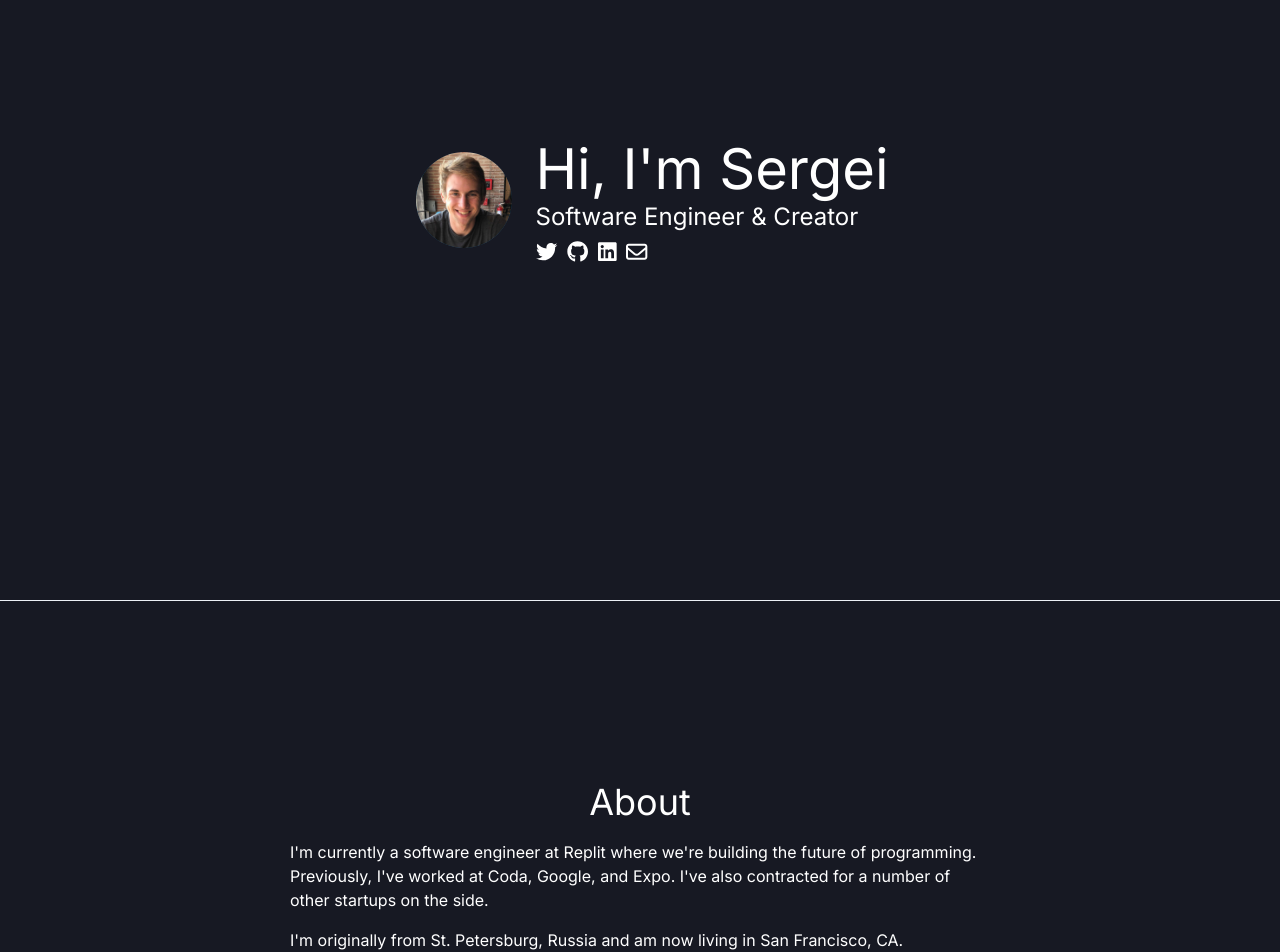
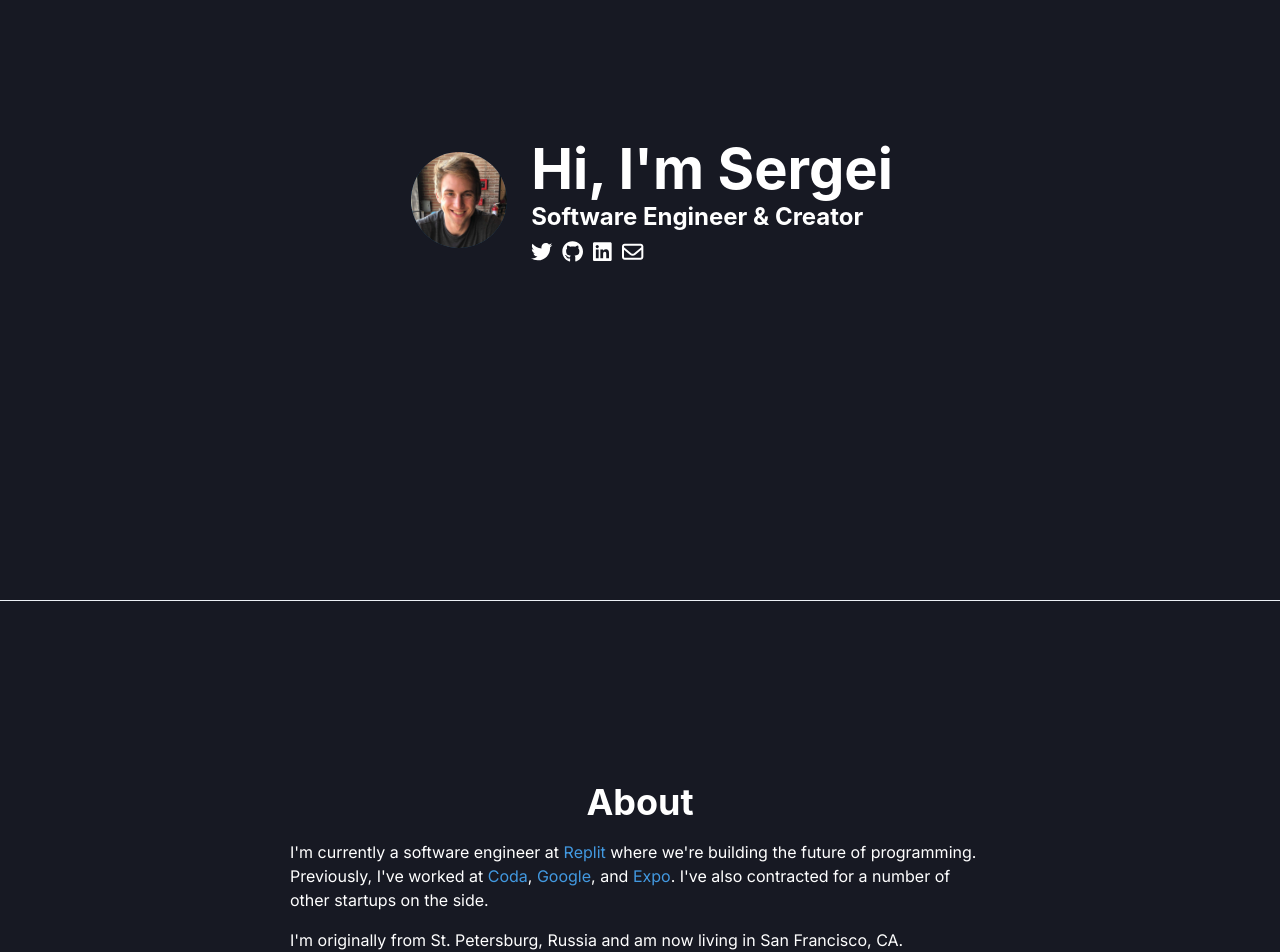
Before and after one commit to sergeichestakov/sergeidotcom, a Next.js app: page / in a window 1280 px wide. Shown: the part 200-1152 px from the top of the page. Built offline with nearby package versions, Linux system fonts and the light colour scheme.

Commit message:
Overwrite default Header styles, update some text, blue links

```diff
--- a/src/components/Header.tsx
+++ b/src/components/Header.tsx
@@ -9,10 +9,8 @@ interface Props {
 export default function Header({ children, href }: Props) {
   return (
     <Box paddingBottom="16px">
-      <Link href={href}>
-        <Heading fontFamily="Inter" fontWeight="normal" fontSize="36px">
-          {children}
-        </Heading>
+      <Link href={href} color="inherit">
+        <Heading fontSize="36px">{children}</Heading>
       </Link>
     </Box>
   );
--- a/src/sections/About.tsx
+++ b/src/sections/About.tsx
@@ -2,6 +2,8 @@ import * as React from "react";
 import { Box, Flex, Text, Link } from "@chakra-ui/react";
 import Container from "../components/Container";
 import Header from "../components/Header";
+
+const BLUE = "blue.400";
 
 export default function About() {
   return (
@@ -17,20 +19,20 @@ export default function About() {
         <Box width="100%" paddingBottom="16px">
           <Text>
             I'm currently a software engineer at{" "}
-            <Link href="https://replit.com" isExternal>
+            <Link href="https://replit.com" isExternal color={BLUE}>
               Replit
             </Link>{" "}
             where we're building the future of programming. Previously, I've
             worked at{" "}
-            <Link href="https://coda.io" isExternal>
+            <Link href="https://coda.io" isExternal color={BLUE}>
               Coda
             </Link>
             {", "}
-            <Link href="https://duckduckgo.com" isExternal>
+            <Link href="https://duckduckgo.com" isExternal color={BLUE}>
               Google
             </Link>
             {", and "}
-            <Link href="https://expo.io" isExternal>
+            <Link href="https://expo.io" isExternal color={BLUE}>
               Expo
             </Link>
             . I've also contracted for a number of other startups on the side.
--- a/src/sections/Contact.tsx
+++ b/src/sections/Contact.tsx
@@ -15,7 +15,7 @@ export default function Contact() {
         <Header href="#contact">Contact</Header>
         <Box width="100%" paddingBottom="16px">
           <SubHeading>
-            Feel free to reach out! DMs are open and I'm happy to chat.
+            Feel free to reach out! My DMs are open and I'm happy to chat.
           </SubHeading>
 
           <Flex pt="8px" justify="center">
--- a/src/sections/Intro.tsx
+++ b/src/sections/Intro.tsx
@@ -21,17 +21,10 @@ export default function Intro() {
             />
           </Box>
           <Flex flexDir="column">
-            <Heading
-              as="h1"
-              fontSize="56px"
-              fontFamily="Inter"
-              fontWeight="normal"
-            >
+            <Heading as="h1" fontSize="56px">
               Hi, I'm Sergei
             </Heading>
-            <Heading fontSize="24px" fontFamily="Inter" fontWeight="normal">
-              Software Engineer & Creator
-            </Heading>
+            <Heading fontSize="24px">Software Engineer & Creator</Heading>
             <Links />
           </Flex>
         </Flex>
--- a/src/sections/Projects.tsx
+++ b/src/sections/Projects.tsx
@@ -78,7 +78,7 @@ export default function Projects() {
       <Flex flexDir="column" justify="center" align="center" maxWidth="750px">
         <Header href="#projects">Projects</Header>
         <Box width="100%" paddingBottom="16px">
-          <SubHeading>Projects I've built in my free time</SubHeading>
+          <SubHeading>Projects I've built in my free time.</SubHeading>
           <Flex flexWrap="wrap" justify="center" align="center">
             {PERSONAL_PROJECTS.map(({ title, description, image, href }) => (
               <Card
--- a/src/sections/Talks.tsx
+++ b/src/sections/Talks.tsx
@@ -38,7 +38,7 @@ export default function Talks() {
       <Flex flexDir="column" justify="center" align="center" maxWidth="750px">
         <Header href="#talks">Talks</Header>
         <Box width="100%" paddingBottom="16px">
-          <SubHeading>Talks I've given</SubHeading>
+          <SubHeading>Talks I've given.</SubHeading>
           <Flex flexWrap="wrap" justify="center" align="center">
             {TALKS.map(({ title, description, image, href }) => (
               <Card
--- a/src/sections/Work.tsx
+++ b/src/sections/Work.tsx
@@ -1,5 +1,5 @@
 import * as React from "react";
-import { Box, Flex, Text } from "@chakra-ui/react";
+import { Box, Flex } from "@chakra-ui/react";
 import Container from "../components/Container";
 import Card from "../components/Card";
 import Header from "../components/Header";
@@ -74,7 +74,7 @@ export default function Work() {
       <Flex flexDir="column" justify="center" align="center" maxWidth="750px">
         <Header href="#work">Work</Header>
         <Box width="100%" paddingBottom="16px">
-          <SubHeading>Projects I've built at Replit</SubHeading>
+          <SubHeading>Features I've implemented at Replit.</SubHeading>
           <Flex flexWrap="wrap" justify="center" align="center">
             {WORK_PROJECTS.map(({ title, description, image, href }) => (
               <Card
--- a/src/theme.tsx
+++ b/src/theme.tsx
@@ -25,8 +25,13 @@ export default extendTheme({
         fontSize: 16,
         fontFamily: "Inter",
       },
-      "a:hover": {
-        color: "blue.400",
+    },
+  },
+  components: {
+    Header: {
+      baseStyle: {
+        fontFamily: "Inter",
+        fontWeight: "normal",
       },
     },
   },
```
